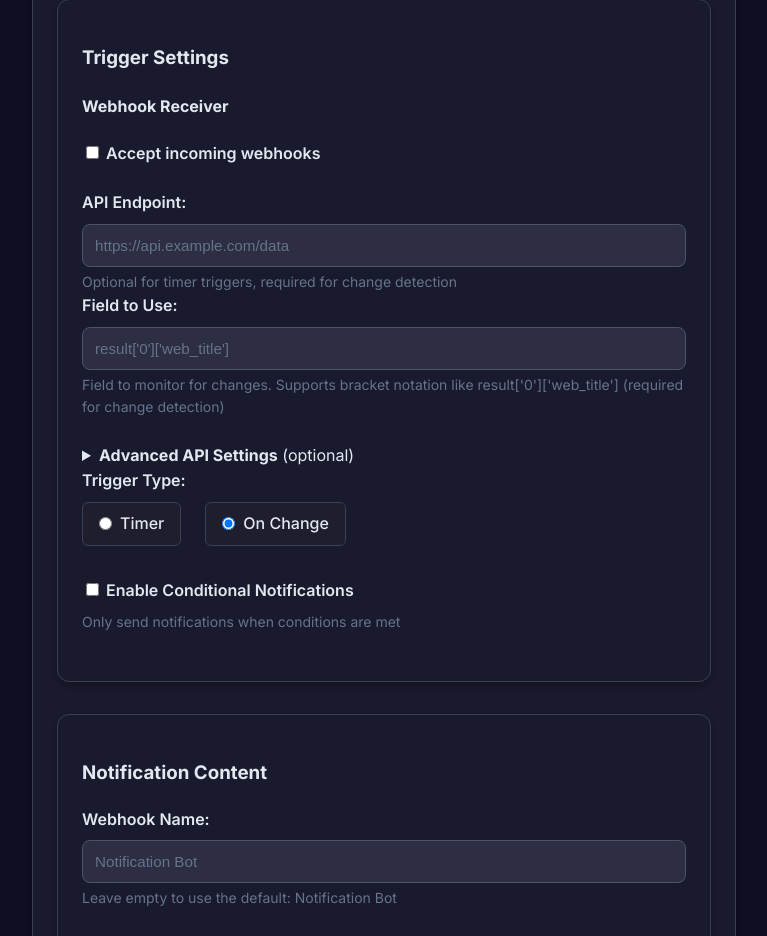
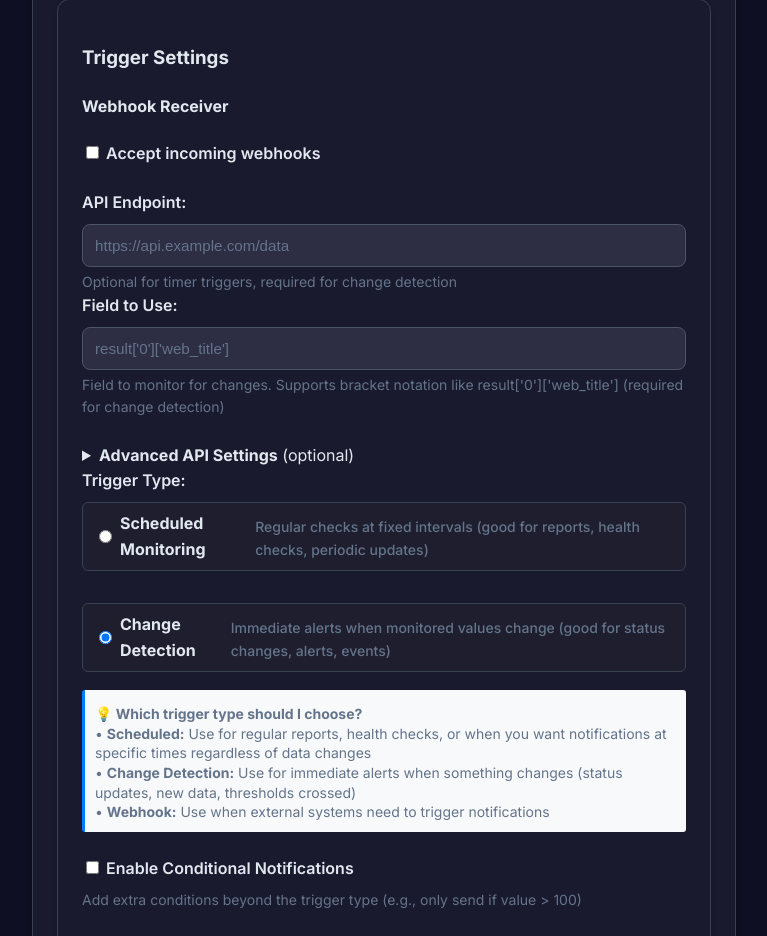
Before and after one commit to Leemotheyer/turtifications, a Flask app: page /builder in a window 1280 px wide. Shown: the part 870-1806 px from the top of the page, without its empty margins (40-807 px from the left). Run offline with Flask 3, Linux system fonts and the light colour scheme; some libraries are stand-ins or nearby versions.

Commit message:
Improve flow type terminology and add descriptive UI elements
Co-authored-by: mephilip <mephilip@hotmail.co.uk>

```diff
--- a/endpoints/api.py
+++ b/endpoints/api.py
@@ -132,7 +132,7 @@ def init_api_routes(app):
                 'active': len(active_flows),
                 'inactive': len(flows) - len(active_flows),
                 'by_type': {
-                    'timer': len(timer_flows),
+                    'scheduled': len(timer_flows),
                     'change_detection': len(change_flows),
                     'webhook': len(webhook_flows)
                 }
--- a/static/style.css
+++ b/static/style.css
@@ -2073,3 +2073,61 @@ input[type="color"] {
 @keyframes toast-out {
   to { opacity: 0; transform: translateY(-10px); }
 }
+
+/* Help text styling */
+.help-text {
+    margin-top: 10px;
+    padding: 10px;
+    background-color: #f8f9fa;
+    border-left: 3px solid #007bff;
+    border-radius: 3px;
+}
+
+.help-text small {
+    line-height: 1.4;
+}
+
+/* Flow type badges */
+.flow-type {
+    padding: 2px 6px;
+    border-radius: 3px;
+    font-size: 0.8em;
+    font-weight: bold;
+}
+
+.flow-type.timer {
+    background-color: #e3f2fd;
+    color: #1976d2;
+}
+
+.flow-type.change {
+    background-color: #e8f5e8;
+    color: #388e3c;
+}
+
+.flow-type.webhook {
+    background-color: #fff3e0;
+    color: #f57c00;
+}
+
+.badge {
+    padding: 3px 8px;
+    border-radius: 3px;
+    font-size: 0.75em;
+    font-weight: bold;
+}
+
+.badge-timer {
+    background-color: #e3f2fd;
+    color: #1976d2;
+}
+
+.badge-change {
+    background-color: #e8f5e8;
+    color: #388e3c;
+}
+
+.badge-webhook {
+    background-color: #fff3e0;
+    color: #f57c00;
+}
--- a/templates/builder.html
+++ b/templates/builder.html
@@ -141,16 +141,30 @@
                             <div class="radio-group">
                                 <label>
                                     <input type="radio" name="trigger_type" value="timer"
-                                           {% if editing_flow and editing_flow.trigger_type == 'timer' or (template_data and template_data.trigger_type == 'timer') %}checked{% endif %}> Timer
+                                           {% if editing_flow and editing_flow.trigger_type == 'timer' or (template_data and template_data.trigger_type == 'timer') %}checked{% endif %}>
+                                    <strong>Scheduled Monitoring</strong>
+                                    <small>Regular checks at fixed intervals (good for reports, health checks, periodic updates)</small>
                                 </label>
                                 <label>
                                     <input type="radio" name="trigger_type" value="on_change"
-                                           {% if (not editing_flow and not template_data) or (editing_flow and editing_flow.trigger_type == 'on_change') or (template_data and template_data.trigger_type == 'on_change') %}checked{% endif %}> On Change
+                                           {% if (not editing_flow and not template_data) or (editing_flow and editing_flow.trigger_type == 'on_change') or (template_data and template_data.trigger_type == 'on_change') %}checked{% endif %}>
+                                    <strong>Change Detection</strong>
+                                    <small>Immediate alerts when monitored values change (good for status changes, alerts, events)</small>
                                 </label>
                                 <label id="on-incoming-option" style="display: none;">
                                     <input type="radio" name="trigger_type" value="on_incoming"
-                                           {% if editing_flow and editing_flow.trigger_type == 'on_incoming' or (template_data and template_data.trigger_type == 'on_incoming') %}checked{% endif %}> On Incoming Webhook
+                                           {% if editing_flow and editing_flow.trigger_type == 'on_incoming' or (template_data and template_data.trigger_type == 'on_incoming') %}checked{% endif %}>
+                                    <strong>Webhook Trigger</strong>
+                                    <small>Responds to incoming webhook calls</small>
                                 </label>
+                            </div>
+                            <div class="help-text">
+                                <small>
+                                    <strong>💡 Which trigger type should I choose?</strong><br>
+                                    • <strong>Scheduled:</strong> Use for regular reports, health checks, or when you want notifications at specific times regardless of data changes<br>
+                                    • <strong>Change Detection:</strong> Use for immediate alerts when something changes (status updates, new data, thresholds crossed)<br>
+                                    • <strong>Webhook:</strong> Use when external systems need to trigger notifications
+                                </small>
                             </div>
                         </div>
                         <div class="form-group" id="timer-options" style="display: none;">
@@ -164,7 +178,7 @@
                                        {% if editing_flow and editing_flow.condition_enabled %}checked{% endif %}>
                                 Enable Conditional Notifications
                             </label>
-                            <small>Only send notifications when conditions are met</small>
+                            <small>Add extra conditions beyond the trigger type (e.g., only send if value > 100)</small>
                         </div>
                         <div id="condition-config" style="display: none;">
                             <div class="form-group">
@@ -181,9 +195,11 @@
                                     <br>
                                     • <code>result['downloaded_issues'] > 0</code> - Only if downloads exist
                                     <br>
-                                    • <code>value != old_value and value != 'error'</code> - Only on change and not error
+                                    • <code>data['status'] == 'active'</code> - Only if status is active
                                     <br>
-                                    • <code>data['status'] == 'active'</code> - Only if status is active
+                                    • <code>value > old_value</code> - Only if value increased (for scheduled monitoring)
+                                    <br>
+                                    <strong>Note:</strong> Change Detection already filters for <code>value != old_value</code>
                                     <br>
                                     <strong>Operators:</strong> ==, !=, >, <, >=, <=, and, or, not, in, not in
                                 </small>
```
Also changed, not shown: functions/notifications.py (+6 -3 lines), templates/index.html (+4 -4 lines), templates/templates.html (+4 -4 lines).
